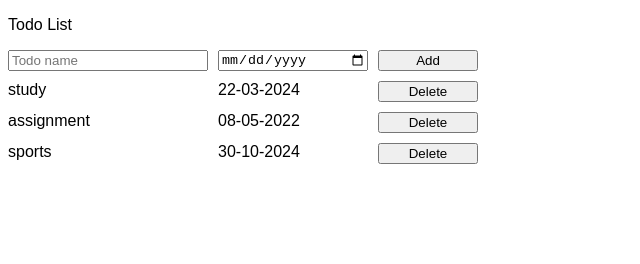
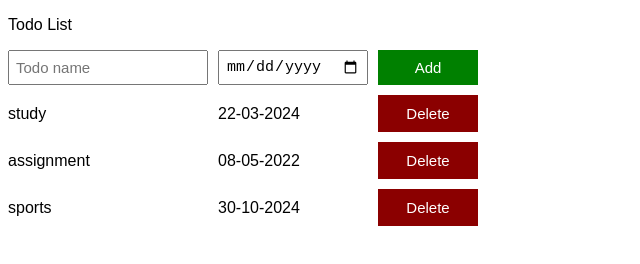
Before and after one commit to Sabirhussen-Shaikh/vanilla-javasrcipt, a plain HTML site: page todolist/todo.html in a window 1280 px wide. Shown: the whole page, without its empty margins (0-640 px from the left). Drawn offline with Linux system fonts and the light colour scheme.

Commit message:
styling the todo

```diff
--- a/todolist/todo.css
+++ b/todolist/todo.css
@@ -7,8 +7,33 @@ body{
     grid-template-columns: 200px 150px 100px;
     column-gap: 10px;
     row-gap: 10px;
+    align-items: center;
 }
 
 .todo-input-grid{
     margin-bottom: 10px;
+    align-items: stretch;
 }
+
+.name-input, .date-input{
+    font-size: 15px;
+    padding: 6px;
+}
+
+.add-btn{
+    background-color: green;
+    color: white;
+    border: none ;
+    font-size: 15px;
+    cursor: pointer;
+}
+
+.delete-btn{
+    background-color: darkred;
+    color: white;
+    border: none ;
+    font-size: 15px;
+    cursor: pointer;
+    padding: 10px;
+
+}
--- a/todolist/todo.html
+++ b/todolist/todo.html
@@ -10,9 +10,9 @@
     <!-- create basic html  -->
     <p>Todo List</p>
     <div class="todo-input-grid">
-        <input class="js-input-name" type="text" placeholder="Todo name">
-        <input class="js-input-date" type="date">
-        <button onclick="addTodo();">Add</button>
+        <input class="js-input-name name-input" type="text" placeholder="Todo name">
+        <input class="js-input-date date-input" type="date">
+        <button class="add-btn" onclick="addTodo();">Add</button>
     </div>
 
     <div class="js-todo-render todo-grid"></div>
--- a/todolist/todo.js
+++ b/todolist/todo.js
@@ -27,7 +27,8 @@ function renderTodoList() {
         const html = `
         <div>${name}</div>
         <div>${dueDate}</div>
-        <button onclick="
+        <button class = "delete-btn"
+            onclick="
             todoList.splice(${i},1);
             renderTodoList();
         ">Delete</button>
```
